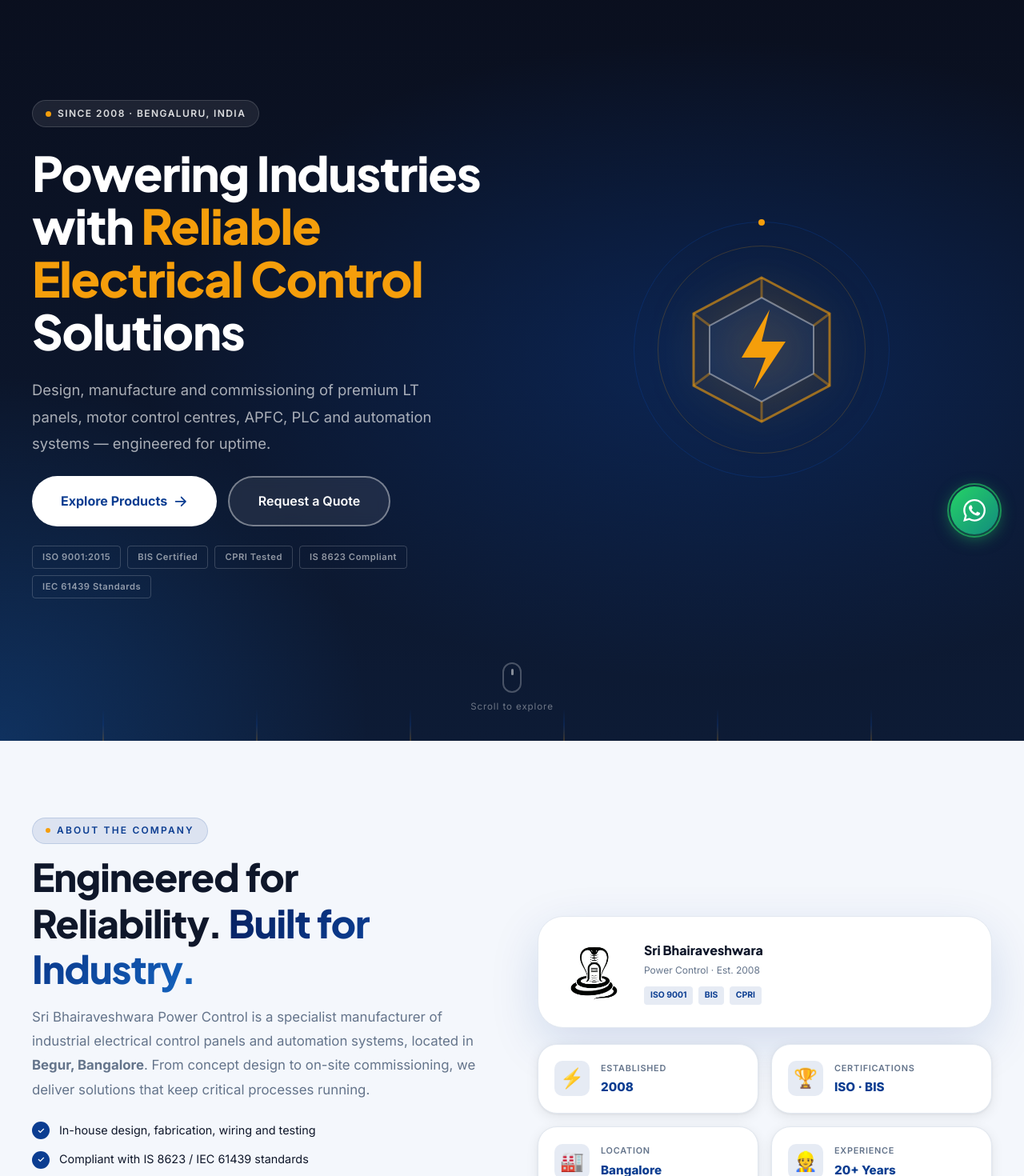
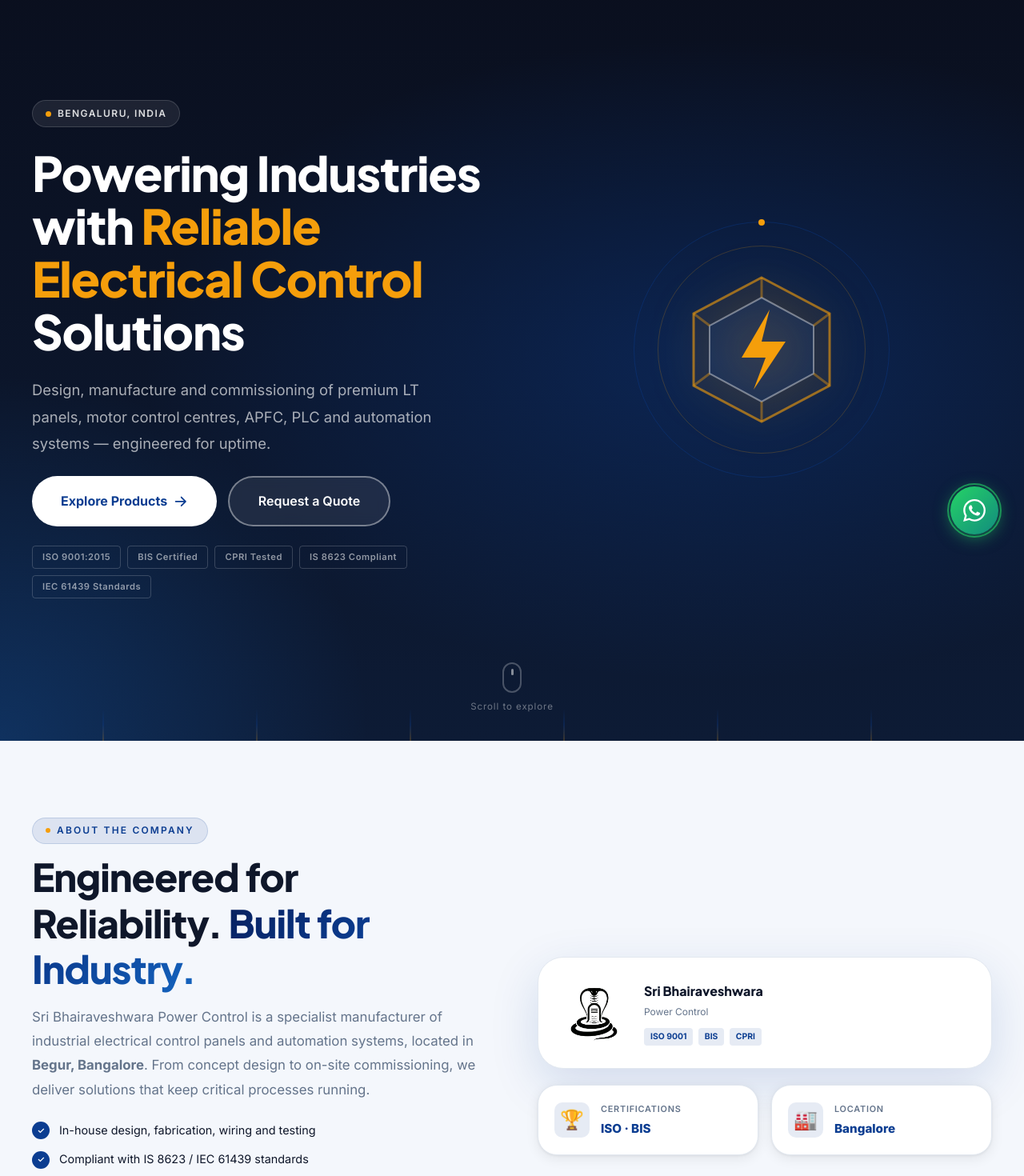
Before and after one commit to sparrowhawk1024/SRI-BHAIRAVESHWARA-POWER-CONTROL, a Next.js app: page / in a window 1280 px wide. Shown: the part 100-1570 px from the top of the page at 80% size. Built offline with nearby package versions, Linux system fonts and the light colour scheme.

Commit message:
Remove 2008 references

```diff
--- a/src/app/about/page.tsx
+++ b/src/app/about/page.tsx
@@ -35,7 +35,7 @@
             <span style={{ color: "var(--clr-accent)" }}>Engineered for Excellence</span>
           </h1>
           <p style={{ fontSize: "1.05rem", color: "rgba(255,255,255,0.6)", maxWidth: "560px", lineHeight: 1.8, marginTop: "1rem" }}>
-            Since {SITE.established}, Sri Bhairaveshwara Power Control has been a trusted manufacturer of industrial electrical control panels in Bangalore.
+            Sri Bhairaveshwara Power Control has been a trusted manufacturer of industrial electrical control panels in Bangalore.
           </p>
         </div>
       </section>
--- a/src/app/layout.tsx
+++ b/src/app/layout.tsx
@@ -23,7 +23,7 @@
     template: "%s | Sri Bhairaveshwara Power Control",
   },
   description:
-    "Leading manufacturer of MCC, PCC, AMF, APFC, E-House, Synchronizing and LT control panels in Bangalore. Design, manufacture and commissioning of premium industrial electrical control solutions since 2008.",
+    "Leading manufacturer of MCC, PCC, AMF, APFC, E-House, Synchronizing and LT control panels in Bangalore. Design, manufacture and commissioning of premium industrial electrical control solutions.",
   keywords:
     "MCC panel, PCC panel, AMF panel, APFC panel, electrical control panels, LT panels, E-House, feeder pillar, bus duct, power distribution, Bangalore, Karnataka",
   authors: [{ name: "Sri Bhairaveshwara Power Control" }],
--- a/src/app/page.tsx
+++ b/src/app/page.tsx
@@ -84,7 +84,7 @@
         <div className={styles.heroLeft}>
           <div className={styles.heroBadge}>
             <span className={styles.heroBadgeDot} />
-            Since {SITE.established} · Bengaluru, India
+            Bengaluru, India
           </div>
 
           <h1 className={styles.heroHeading}>
@@ -194,7 +194,7 @@
               <Image src="/logo.jpeg" alt="SBPC" width={80} height={80} className={styles.aboutCircleImg} />
               <div>
                 <div style={{ fontFamily: "var(--font-heading)", fontWeight: 800, fontSize: "1rem", color: "var(--clr-text)" }}>Sri Bhairaveshwara</div>
-                <div style={{ fontSize: "0.75rem", color: "var(--clr-text-muted)", marginTop: "0.15rem" }}>Power Control · Est. {SITE.established}</div>
+                <div style={{ fontSize: "0.75rem", color: "var(--clr-text-muted)", marginTop: "0.15rem" }}>Power Control</div>
                 <div style={{ display: "flex", gap: "0.4rem", flexWrap: "wrap", marginTop: "0.6rem" }}>
                   {["ISO 9001", "BIS", "CPRI"].map((c) => (
                     <span key={c} style={{ fontSize: "0.65rem", fontWeight: 700, padding: "0.15rem 0.5rem", background: "var(--clr-primary-soft)", color: "var(--clr-primary)", borderRadius: "4px" }}>{c}</span>
@@ -205,10 +205,8 @@
             {/* Stat cards */}
             <div className={styles.aboutImgCardsRow}>
               {[
-                { icon: "⚡", label: "Established", value: SITE.established },
                 { icon: "🏆", label: "Certifications", value: "ISO · BIS" },
                 { icon: "🏭", label: "Location", value: "Bangalore" },
-                { icon: "👷", label: "Experience", value: "20+ Years" },
               ].map((item) => (
                 <div key={item.label} className={styles.aboutImgCard}>
                   <div className={styles.aboutImgIcon}>{item.icon}</div>
--- a/src/lib/data.ts
+++ b/src/lib/data.ts
@@ -3,7 +3,6 @@
   shortName: "SBPC",
   tagline: "Powering Industries with Reliable Electrical Control Solutions",
   proprietor: "Sri Lakshmi",
-  established: "2008",
   phone1: "9986418219",
   phone2: "8050807876",
   phone1Display: "+91 99864 18219",
```
